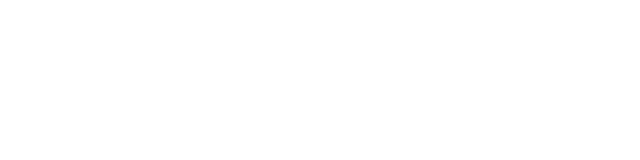
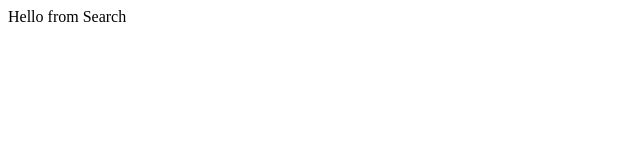
Before and after one commit to samchillcott/sam_redux-saga-giphy, a React (Create React App) app: page / in a window 1280 px wide. Shown: the top 160 px of the page, without its empty margins (0-640 px from the left). Built offline with nearby package versions, Linux system fonts and the light colour scheme.

Commit message:
search comp

```diff
--- a/src/App.js
+++ b/src/App.js
@@ -1,7 +1,9 @@
+import Search from './Components/Search/index'
+
 function App() {
   return (
     <div>
-
+      <Search />
     </div>
   );
 }
--- /dev/null
+++ b/src/Components/Search/index.js
@@ -0,0 +1,11 @@
+import React from 'react';
+
+const Search = () => {
+    return (
+        <div>
+            Hello from Search
+        </div>
+    )
+}
+
+export default Search
```
Also changed, not shown: 1 other file (tests, documents, lock files or other folders).
